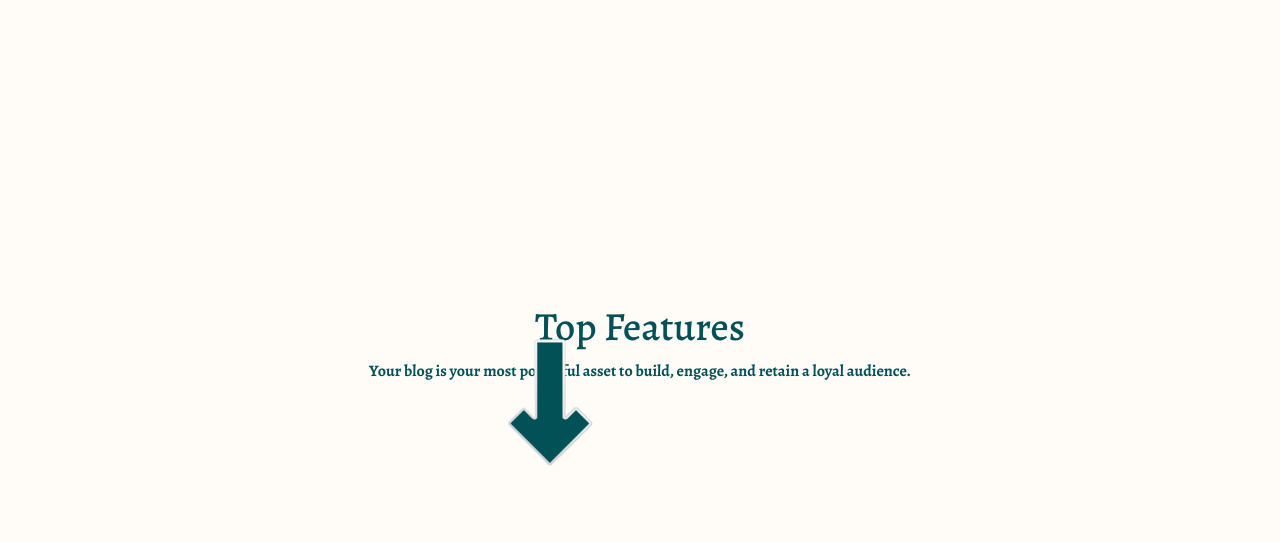
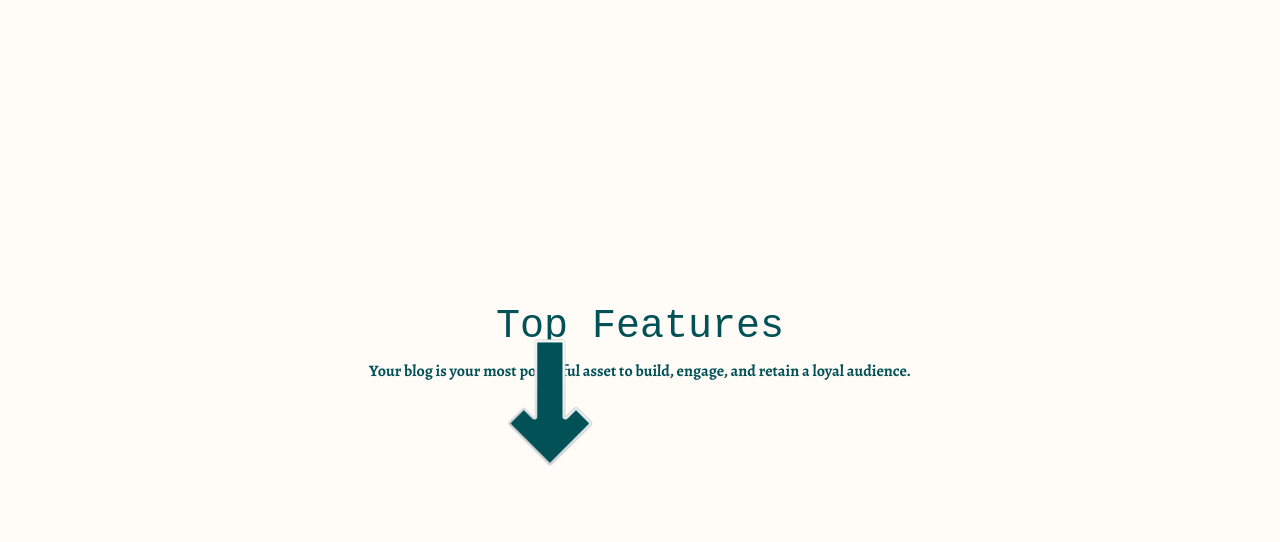
Before and after one commit to AmyLeeBm/Matcha, a website: page AboutUs.html in a window 1280 px wide. Shown: the part 77-619 px from the top of the page. Drawn offline with nearby package versions, Linux system fonts and the light colour scheme; files that its build step writes are made by us from their sources.

Commit message:
h1 added

```diff
--- a/scss/_AboutUs.scss
+++ b/scss/_AboutUs.scss
@@ -95,6 +95,10 @@
 
   }
 
+  h1 {
+    font-family: 'Courier New', Courier, monospace;
+  }
+
   .feature__cont{
     p{
       transition: color 0.5s ease-in-out ;
```
